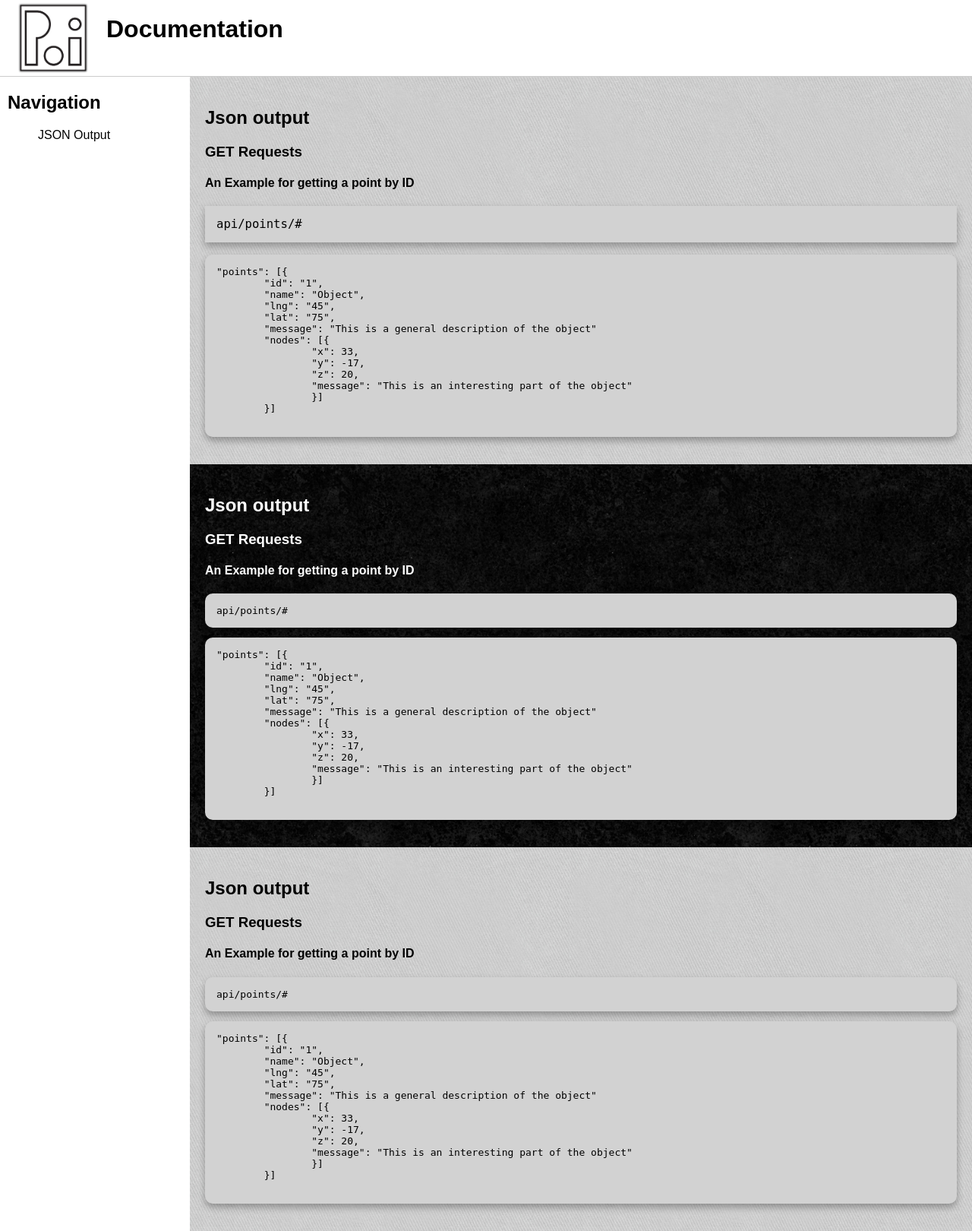
After one commit to TedEriksson/Poi, a PHP site: page /docs/ in a window 1280 px wide; the page is wider, and only the part inside the window is pictured. The commit adds this page. Shown: that part at 76% size. Run offline with PHP 8.4, Linux system fonts and the light colour scheme.

Commit message:
added homepage and docs section, started to finalize JSON format

```diff
--- /dev/null
+++ b/server/web/docs.php
@@ -0,0 +1,87 @@
+<!DOCTYPE html>
+<html>
+<head>
+	<title>Poi Docs</title>
+	<link rel="stylesheet" type="text/css" href="/web/main.css">
+</head>
+<body>
+	<header>
+		<h1>Documentation</h1>
+	</header>
+	<nav>
+		<h2>Navigation</h2>
+		<ul>
+			<li>JSON Output</li>
+		</ul>
+	</nav>
+	<div class="block light">
+		<h2>Json output</h2>
+		<h3>GET Requests</h3>
+		<p>
+		<h4>An Example for getting a point by ID</h4>
+			<pre class="url">api/points/#</pre>
+			<pre>
+"points": [{
+	"id": "1",
+	"name":	"Object",
+	"lng": "45",
+	"lat": "75",
+	"message": "This is a general description of the object"
+	"nodes": [{
+		"x": 33,
+		"y": -17,
+		"z": 20,
+		"message": "This is an interesting part of the object"
+		}]
+	}]
+			</pre>
+		</p>
+	</div>
+	<div class="block dark">
+		<h2>Json output</h2>
+		<h3>GET Requests</h3>
+		<p>
+		<h4>An Example for getting a point by ID</h4>
+			<pre>api/points/#</pre>
+			<pre>
+"points": [{
+	"id": "1",
+	"name":	"Object",
+	"lng": "45",
+	"lat": "75",
+	"message": "This is a general description of the object"
+	"nodes": [{
+		"x": 33,
+		"y": -17,
+		"z": 20,
+		"message": "This is an interesting part of the object"
+		}]
+	}]
+			</pre>
+		</p>
+	</div>
+	<div class="block light">
+		<h2>Json output</h2>
+		<h3>GET Requests</h3>
+		<p>
+		<h4>An Example for getting a point by ID</h4>
+			<pre>api/points/#</pre>
+			<pre>
+"points": [{
+	"id": "1",
+	"name":	"Object",
+	"lng": "45",
+	"lat": "75",
+	"message": "This is a general description of the object"
+	"nodes": [{
+		"x": 33,
+		"y": -17,
+		"z": 20,
+		"message": "This is an interesting part of the object"
+		}]
+	}]
+			</pre>
+		</p>
+	</div>
+</body>
+</html>
--- /dev/null
+++ b/server/web/main.css
@@ -0,0 +1,103 @@
+body {
+	font-family: sans-serif;
+	margin: 0px;
+}
+
+header {
+	background-image: url("/web/res/img/poi_logo.png");
+	background-repeat: no-repeat;
+	background-size: 100px 100px;
+	height: 100px;
+	width: 100%;
+	padding-left: 140px;
+	border-bottom: solid 1px rgba(0,0,0,0.2);
+	margin-left: 0px;
+	background-position: 20px;
+}
+
+header > h1 {
+	margin: 0px;
+	padding-top: 20px;
+}
+
+pre {
+	color: black;
+	border-radius: 10px;
+	padding: 15px;
+	background-color: rgb(210,210,210);
+	box-shadow: 0px 5px 10px rgba(0,0,0,0.3);
+}
+
+nav {
+	width: 250px;
+	height: 100%;
+	float: left;
+	padding-left: 10px;
+}
+
+nav > ul {
+	list-style: none;
+}
+
+pre.url {
+	border-radius: 0px;
+	font-size: 1.2em;
+}
+
+.block {
+	margin-left: 250px;
+	padding: 20px;
+}
+
+.block.dark {
+	color: white;
+	background-image: url("/web/res/img/block_1.jpg");
+	background-attachment: fixed;
+}
+
+.block.light {
+	color: black;
+	background-image: url("/web/res/img/block_2.jpg");
+	background-attachment: fixed;
+}
+
+.logo {
+	background-image: url("/web/res/img/poi_logo.png");
+	background-repeat: no-repeat;
+	background-size: auto 100%;
+	background-position: center;
+	height: 500px;
+	width: 500px;
+	margin-left: auto;
+	margin-right: auto;
+}
+
+.homepage .links {
+	text-align: center;
+	list-style: none;
+	margin: 0px;
+	padding: 0px;
+}
+
+.homepage .links li {
+	display: inline-block;
+	padding: 10px;
+	border-left: solid 1px rgba(0,0,0,0.2);
+}
+
+.homepage .links li:first-child {
+	border-left: solid 0px rgba(0,0,0,0.2);
+}
+
+.homepage .links a {
+	color: black !important;
+	height: 50px;
+	font-size: 2em;
+	text-decoration: none;
+	-webkit-transition: text-shadow 0.2s;
+	text-shadow: 0px 0px 5px rgba(0,0,0,0.3);
+}
+
+.homepage .links a:hover {
+	text-shadow: 0px 5px 5px rgba(0,0,0,0.5);
+}
```
Also changed, not shown: server/web/index.php (+14 -2 lines), server/.htaccess, server/web/res/img/block_1.jpg (added), server/web/res/img/block_2.jpg (added), server/web/res/img/poi_logo.png (added).
